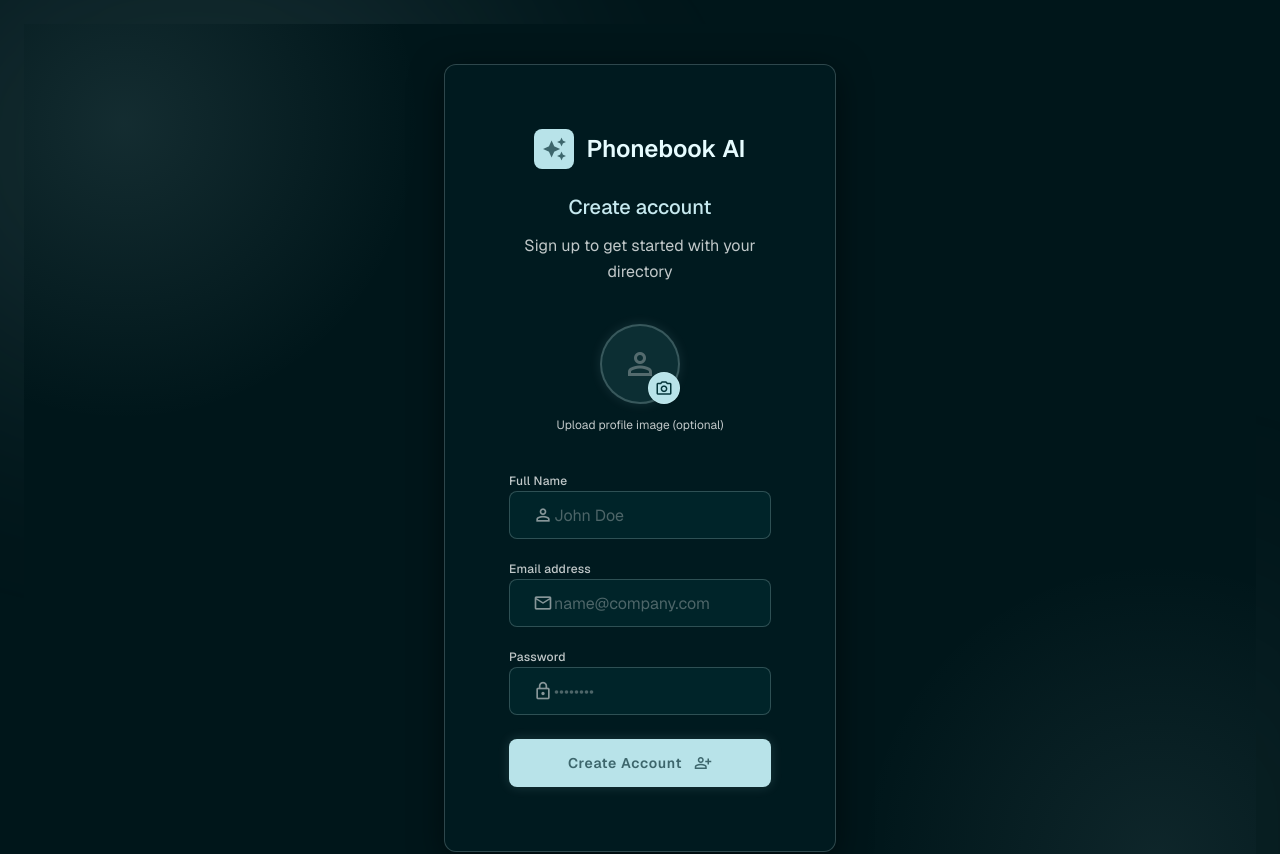
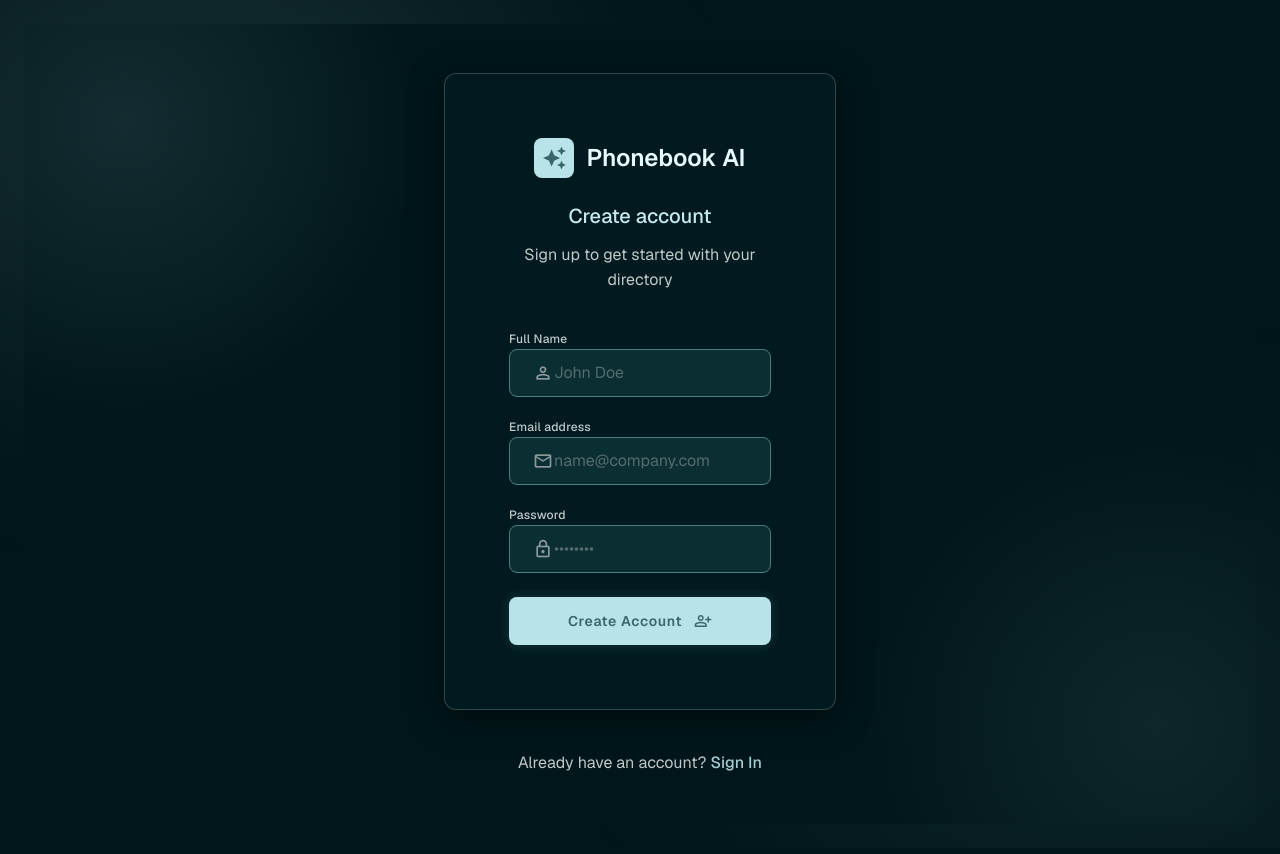
Before and after one commit to shivanand-vn/PhoneBook, a React (Vite) app in the folder client/: page /register in a window 1280 px wide. Shown: the top 854 px of the page. Built offline with nearby package versions, Linux system fonts and the light colour scheme.

Commit message:
UI: Remove avatar upload from signup, unify form field styling using Winter Chill palette, and fix autocomplete styling

```diff
--- a/client/src/index.css
+++ b/client/src/index.css
@@ -53,3 +53,52 @@ body {
 .material-symbols-outlined.filled {
   font-variation-settings: 'FILL' 1, 'wght' 400, 'GRAD' 0, 'opsz' 24;
 }
+
+/* Winter Chill theme inputs, textareas, and selects color combination overrides */
+input[type="text"],
+input[type="email"],
+input[type="password"],
+input[type="tel"],
+textarea,
+select,
+option {
+  background-color: #0b2e33 !important; /* Winter chill dark #0B2E33 */
+  border: 1px solid #4f7c82 !important; /* Winter chill border #4F7C82 */
+  color: #c6e9ef !important; /* Text on surface */
+}
+
+input[type="text"]:focus,
+input[type="email"]:focus,
+input[type="password"]:focus,
+input[type="tel"]:focus,
+textarea:focus,
+select:focus {
+  border-color: #8bc3c9 !important; /* Winter chill light #8BC3C9 */
+  box-shadow: 0 0 0 1px #8bc3c9 !important;
+  outline: none !important;
+}
+
+/* Exclude header search input from generic text-input styles */
+header input[type="text"],
+header input[type="text"]:focus {
+  background-color: transparent !important;
+  border: none !important;
+  box-shadow: none !important;
+  color: #c6e9ef !important;
+}
+
+/* Autofill overrides for winter chill theme */
+input:-webkit-autofill,
+input:-webkit-autofill:hover,
+input:-webkit-autofill:focus,
+input:-webkit-autofill:active {
+  -webkit-background-clip: text;
+  -webkit-text-fill-color: #c6e9ef !important;
+  transition: background-color 5000s ease-in-out 0s;
+  box-shadow: inset 0 0 20px 20px #0b2e33 !important;
+  border-color: #4f7c82 !important;
+}
+
+input:-webkit-autofill:focus {
+  border-color: #8bc3c9 !important;
+}
--- a/client/src/pages/Register.jsx
+++ b/client/src/pages/Register.jsx
@@ -6,30 +6,11 @@ const Register = () => {
   const [name, setName] = useState('');
   const [email, setEmail] = useState('');
   const [password, setPassword] = useState('');
-  const [avatar, setAvatar] = useState(null);
-  const [avatarPreview, setAvatarPreview] = useState(null);
   const [localError, setLocalError] = useState(null);
   const [isSubmitting, setIsSubmitting] = useState(false);
 
   const { register } = useAuth();
   const navigate = useNavigate();
-
-  const handleFileChange = (e) => {
-    const file = e.target.files[0];
-    if (file) {
-      if (file.size > 5 * 1024 * 1024) {
-        setLocalError('File size must be less than 5MB');
-        return;
-      }
-      if (!file.type.startsWith('image/')) {
-        setLocalError('Only image files are allowed');
-        return;
-      }
-      setAvatar(file);
-      setAvatarPreview(URL.createObjectURL(file));
-      setLocalError(null);
-    }
-  };
 
   const handleSubmit = async (e) => {
     e.preventDefault();
@@ -40,9 +21,6 @@ const Register = () => {
     formData.append('name', name);
     formData.append('email', email);
     formData.append('password', password);
-    if (avatar) {
-      formData.append('avatar', avatar);
-    }
 
     const result = await register(formData);
     setIsSubmitting(false);
@@ -83,29 +61,6 @@ const Register = () => {
                 {localError}
               </div>
             )}
-
-            {/* Avatar Upload */}
-            <div className="flex flex-col items-center gap-sm mb-lg">
-              <div className="relative group">
-                <div className="w-20 h-20 rounded-full overflow-hidden border-2 border-primary/20 bg-surface-container-high flex items-center justify-center relative shadow-[0_0_12px_rgba(184,227,233,0.1)]">
-                  {avatarPreview ? (
-                    <img src={avatarPreview} alt="Avatar Preview" className="w-full h-full object-cover" />
-                  ) : (
-                    <span className="material-symbols-outlined text-[36px] text-on-surface-variant/40">person</span>
-                  )}
-                </div>
-                <label className="absolute bottom-0 right-0 w-8 h-8 rounded-full bg-primary-container text-on-primary border border-primary/20 flex items-center justify-center cursor-pointer hover:opacity-90 transition-colors shadow-sm">
-                  <span className="material-symbols-outlined text-[18px]">photo_camera</span>
-                  <input
-                    type="file"
-                    className="hidden"
-                    accept="image/*"
-                    onChange={handleFileChange}
-                  />
-                </label>
-              </div>
-              <span className="text-[12px] text-on-surface-variant">Upload profile image (optional)</span>
-            </div>
 
             {/* Name Input */}
             <div>
```
Also changed, not shown: 2 other files (tests, documents, lock files or other folders).
